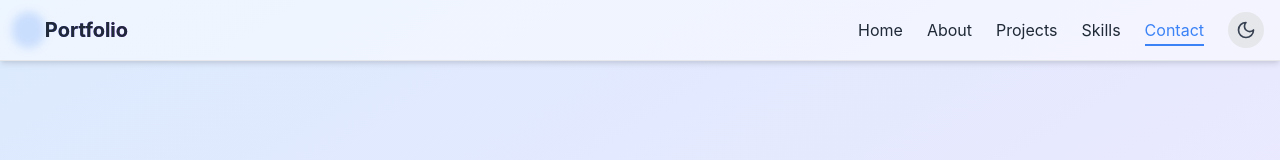
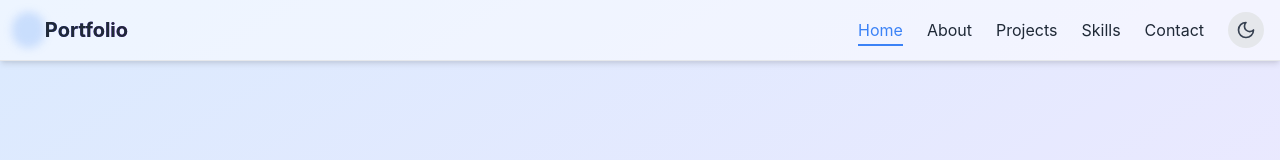
Before and after one commit to fariziadam11/FariziPortfolio, a React (Create React App) app: page / in a window 1280 px wide. Shown: the top 160 px of the page. Built offline with nearby package versions, Linux system fonts and the light colour scheme.

Commit message:
Fix Navlink

```diff
--- a/src/components/Navbar.jsx
+++ b/src/components/Navbar.jsx
@@ -7,7 +7,7 @@ const Navbar = () => {
   const { darkMode, toggleDarkMode } = useTheme();
   const [mobileMenuOpen, setMobileMenuOpen] = useState(false);
   const [isMobile, setIsMobile] = useState(false);
-  const [activeSection, setActiveSection] = useState('home');
+  const [activeSection, setActiveSection] = useState('hero');
   const [scrollProgress, setScrollProgress] = useState(0);
   const navRef = useRef(null);
 
@@ -59,7 +59,7 @@ const Navbar = () => {
 
   // Track active section based on scroll position
   useEffect(() => {
-    const sections = ['home', 'about', 'projects', 'skills', 'contact'];
+    const sections = ['hero', 'about', 'projects', 'skills', 'contact'];
 
     const handleScroll = () => {
       const scrollPosition = window.scrollY + 100;
@@ -124,7 +124,7 @@ const Navbar = () => {
   };
 
   const navLinks = [
-    { href: '#home', label: 'Home', id: 'home' },
+    { href: '#hero', label: 'Home', id: 'hero' },
     { href: '#about', label: 'About', id: 'about' },
     { href: '#projects', label: 'Projects', id: 'projects' },
     { href: '#skills', label: 'Skills', id: 'skills' },
@@ -159,9 +159,9 @@ const Navbar = () => {
         <div className="flex justify-between items-center">
           {/* Logo */}
           <a
-            href="#home"
+            href="#hero"
             className="text-xl font-bold bg-gradient-to-r from-blue-500 to-purple-600 bg-clip-text text-transparent"
-            onClick={(e) => handleNavigation(e, 'home')}
+            onClick={(e) => handleNavigation(e, 'hero')}
           >
             <span className="flex items-center">
               <span className="relative">
```
